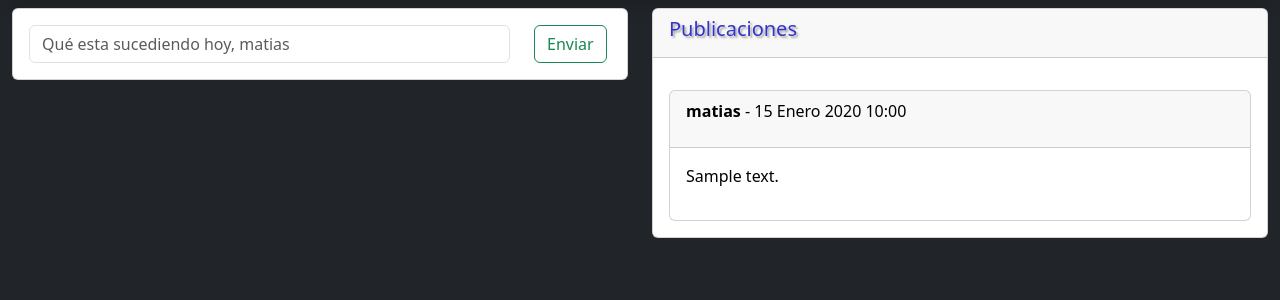
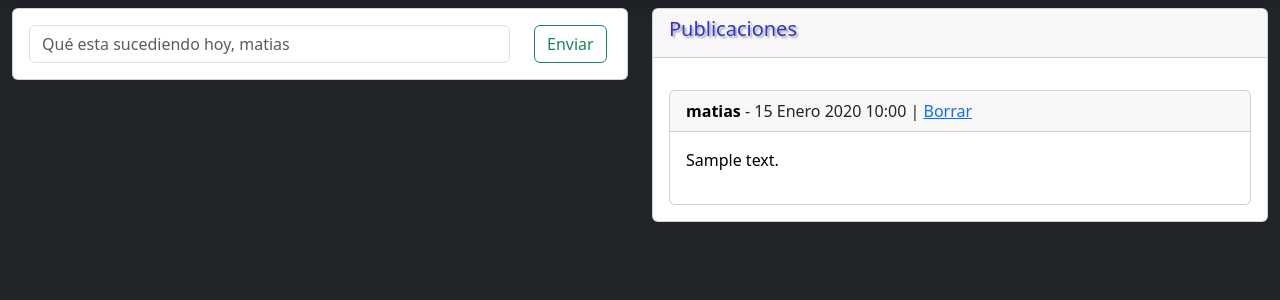
Before and after one commit to bernardisApps/bernardis_blog, a Django app: page / in a window 1280 px wide. Shown: the part 64-364 px from the top of the page. Run offline with Django 4.2, Linux system fonts and the light colour scheme; a user stored in the database is signed in; data comes from the database, SQL or seed files in the repository; both versions use the stored data as it was after the commit; tables that the repository leaves empty hold one stand-in row (values such as "Sample post").

Commit message:
borrar publicaciones

```diff
--- a/blog/urls.py
+++ b/blog/urls.py
@@ -17,6 +17,7 @@ Including another URLconf
 from django.contrib import admin
 from django.urls import path
 from login.views import registro,login_form,main, logout_view
+from publicaciones.views import borrar_publi
 
 urlpatterns = [
     path('', main, name='main'),
@@ -24,4 +25,5 @@ urlpatterns = [
     path('registro/',registro, name='registro'),
     path('accounts/login/',login_form,name='login'),
     path('logout/',logout_view, name='logout'),
+    path('borrar/<int:id_publi>', borrar_publi, name='borrar_publi' )
 ]
--- a/static/style.css
+++ b/static/style.css
@@ -7,3 +7,9 @@
     color:#3333cc;
     text-shadow: 2px 2px 2px darkgray;
 }
+
+.card-publi:hover {
+    background-color:burlywood;
+    transform: scale(1.01);
+    transition: background-color 0.3s, transform 0.3s;
+  }
--- a/templates/base.html
+++ b/templates/base.html
@@ -10,13 +10,13 @@
 
     {% load static %}
 
-    <link rel="stylesheet" href="{% static 'style.css' %}">
 
     <link href="https://cdn.jsdelivr.net/npm/bootstrap@5.3.0/dist/css/bootstrap.min.css" rel="stylesheet"
-        integrity="sha384-9ndCyUaIbzAi2FUVXJi0CjmCapSmO7SnpJef0486qhLnuZ2cdeRhO02iuK6FUUVM" crossorigin="anonymous">
+    integrity="sha384-9ndCyUaIbzAi2FUVXJi0CjmCapSmO7SnpJef0486qhLnuZ2cdeRhO02iuK6FUUVM" crossorigin="anonymous">
 
     <link href="https://unpkg.com/aos@2.3.1/dist/aos.css" rel="stylesheet">
 
+    <link rel="stylesheet" href="{% static 'style.css' %}">
 </head>
 
 <body class="bg-dark">
--- a/templates/main.html
+++ b/templates/main.html
@@ -13,7 +13,8 @@
                         <div class="row">
                             <div class="col-md-10">
                                 <input type="text" class="form-control"
-                                    placeholder="Qué esta sucediendo hoy, {{user.username}}" required maxlength="150" name="contenido">
+                                    placeholder="Qué esta sucediendo hoy, {{user.username}}" required maxlength="150"
+                                    name="contenido">
                             </div>
                             <div class="col-md-2">
                                 <button type="submit" class="btn btn-outline-success">Enviar</button>
@@ -36,9 +37,19 @@
                     {% if publicaciones %}
 
                     {% for publicacion in publicaciones %}
-                    <div class="card mt-3">
+                    <div class="card mt-3 card-publi">
                         <div class="card-header">
-                            <p><strong> {{publicacion.usuario}} </strong> - {{publicacion.fecha_publicacion}}</p>
+
+                            {% if publicacion.usuario.username == user.username %}
+
+                                <strong> {{publicacion.usuario}} </strong> - {{publicacion.fecha_publicacion}} | <a href="{% url 'borrar_publi' publicacion.id %}">Borrar</a>
+
+                                {% else %}
+
+                                <strong> {{publicacion.usuario}} </strong> - {{publicacion.fecha_publicacion}}
+
+                            {% endif %}
+
                         </div>
                         <div class="card-body">
                             <p> {{publicacion.contenido}} </p>
```
Also changed, not shown: publicaciones/views.py (+9 -1 lines), db.sqlite3, login/views.py (line endings or trailing spaces).
